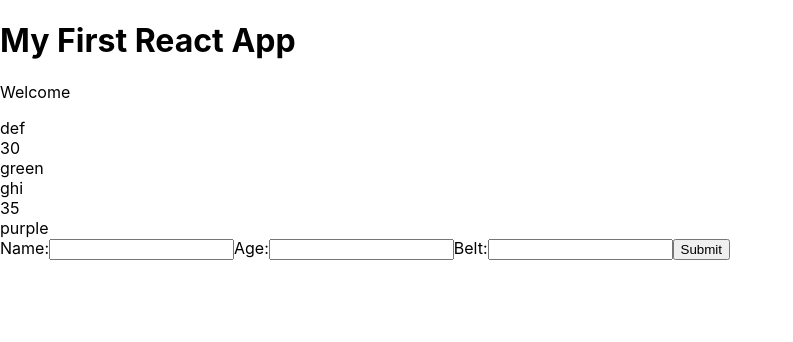
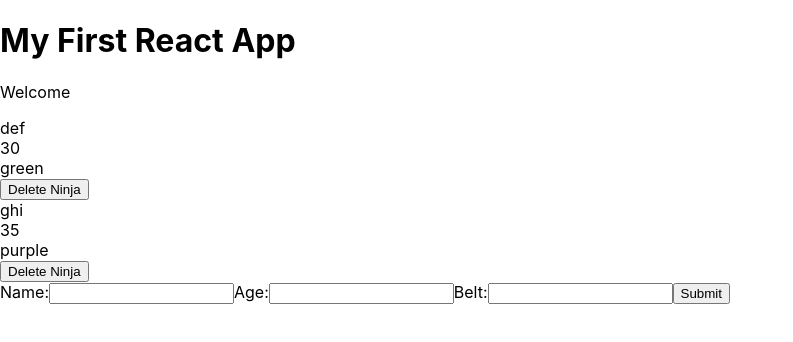
Before and after one commit to Kriti-bit/React-Redux, a React (Create React App) app in the folder myapp/: page / in a window 1280 px wide. Shown: the top 342 px of the page, without its empty margins (0-793 px from the left). Built offline with nearby package versions, Linux system fonts and the light colour scheme.

Commit message:
#19 Delete Ninja

```diff
--- a/myapp/src/AddNinja.js
+++ b/myapp/src/AddNinja.js
@@ -24,9 +24,9 @@
                 <form onSubmit={this.handleSubmit}>
                     <label htmlFor="name">Name:</label>
                     <input type = "text" id="name" onChange = {this.handleChange}/>
-                    <label htmlFor="name">Age:</label>
+                    <label htmlFor="age">Age:</label>
                     <input type = "text" id="age" onChange = {this.handleChange}/>
-                    <label htmlFor="name">Belt:</label>
+                    <label htmlFor="belt">Belt:</label>
                     <input type = "text" id="belt" onChange = {this.handleChange}/>
                     <button>Submit</button>
                 </form>
--- a/myapp/src/App.js
+++ b/myapp/src/App.js
@@ -17,12 +17,25 @@
       ninjas : ninjas
     })
   }
+
+deleteNinja = (id) => {
+  //console.log(id) ---> Gives the id of the ninja
+
+  let ninjas = this.state.ninjas.filter(ninja => {
+    return ninja.id !== id
+  });
+//We are not using the destructive method here
+  this.setState({
+    ninjas : ninjas
+  })
+}
+
   render () {
   return (
     <div className="App">
               <h1>My First React App</h1>
               <p>Welcome</p>
-              <Ninjas ninjas = { this.state.ninjas } />
+              <Ninjas ninjas = { this.state.ninjas } deleteNinja={this.deleteNinja} />
               <AddNinja addNinja = { this.addNinja } />
     </div>
   );
--- a/myapp/src/Ninjas.js
+++ b/myapp/src/Ninjas.js
@@ -1,6 +1,6 @@
 import React from 'react';
 
-const Ninjas = ({ninjas}) => {
+const Ninjas = ({ ninjas, deleteNinja }) => {
         //console.log(this.props)
         //Destructuring the props
         //const { name , age , belt } = this.props;
@@ -40,6 +40,7 @@
                                 <div> { ninja.name } </div>
                                 <div> {ninja.age } </div>
                                 <div> {ninja.belt } </div>
+                                <button onClick = { () => { deleteNinja(ninja.id) }} > Delete Ninja </button>
                             </div>
                         ) : null;
                     })
```
